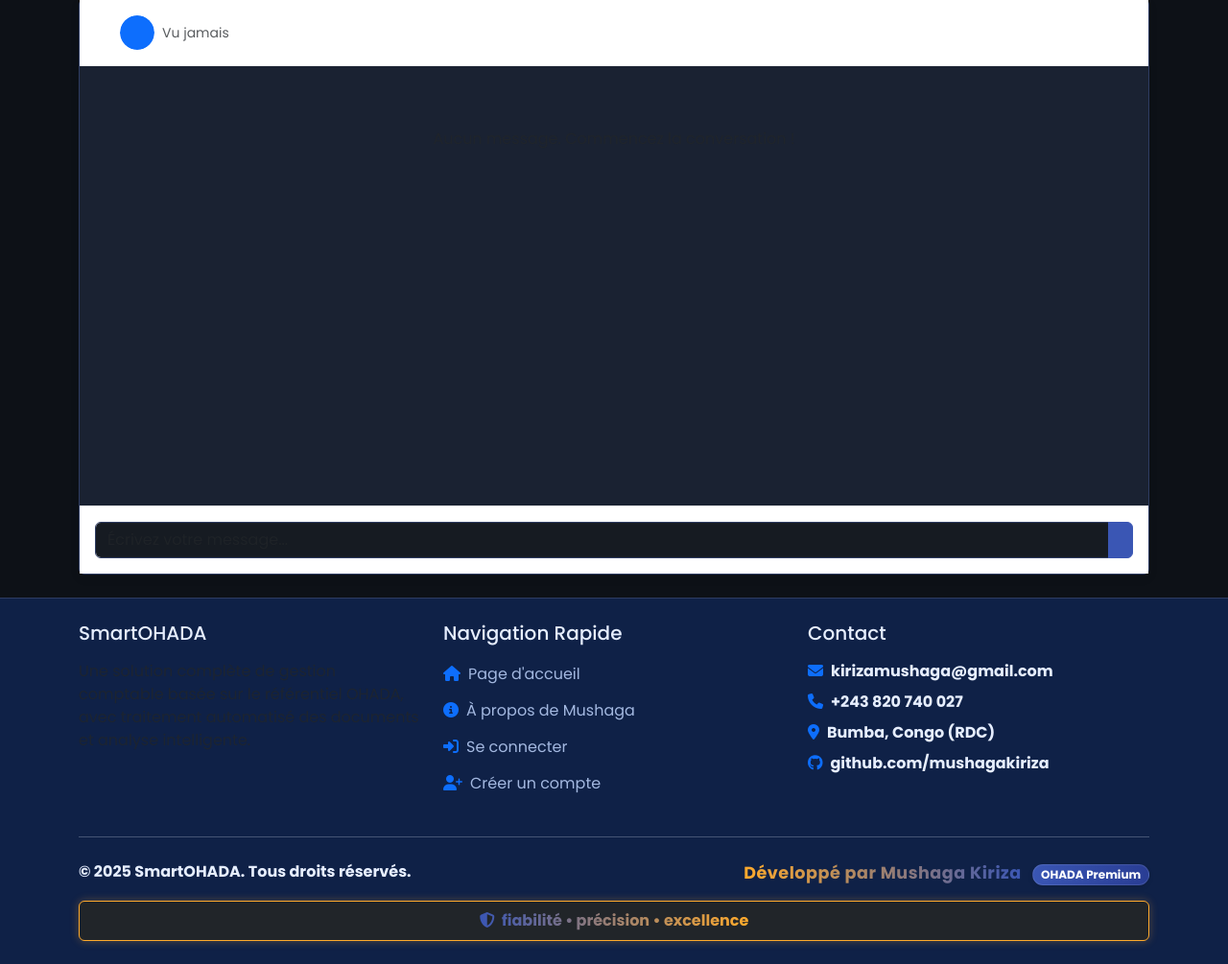
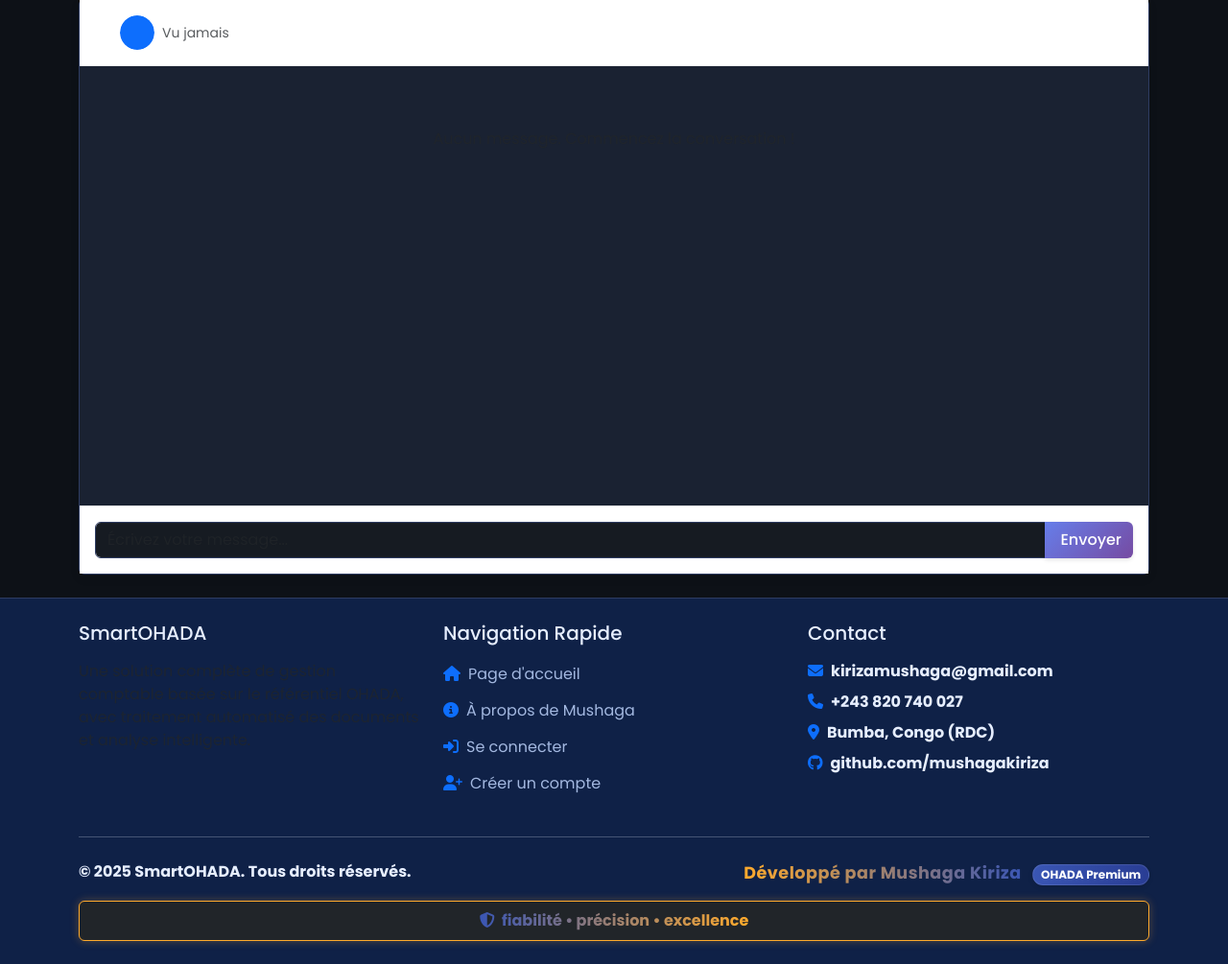
Before and after one commit to leontine526/Comptabilit-05, a Flask app: template templates/social/messages_conversation.html in a window 1280 px wide. Shown: the part 167-1172 px from the top of the page at 96% size. Run offline with Flask 3, Linux system fonts and the light colour scheme; the template is opened without the code that fills it, so the values that code supplies are empty; parts of the project's set-up code (start-up, migrations or seed data) failed here and were passed over; some libraries are stand-ins or nearby versions.

Commit message:
Assistant checkpoint: Corriger la visibilité du bouton de validation
Assistant generated file changes:
- templates/social/messages_conversation.html: Améliorer la visibilité du bouton de validation
Améliorer la visibilité du bouton de validation
- static/css/social.css: Ajouter styles pour le bouton d'envoi de message

---

User prompt:

Pourquoi je ne vois pas le bouton qui permet de valider ces changements dans la conversation

Replit-Commit-Author: Assistant
Replit-Commit-Session-Id: 584f40f8-12ad-4268-b166-ab65248156c1

```diff
--- a/static/css/social.css
+++ b/static/css/social.css
@@ -474,3 +474,42 @@
     color: #65676B;
     display: block;
 }
+
+/* Styles pour les messages privés */
+.messages-header {
+    background: linear-gradient(135deg, #667eea 0%, #764ba2 100%);
+    color: white;
+    padding: 1rem;
+    border-radius: 10px 10px 0 0;
+}
+
+/* Bouton d'envoi de message */
+#message-form .input-group button[type="submit"] {
+    background: linear-gradient(135deg, #667eea 0%, #764ba2 100%);
+    border: none;
+    color: white;
+    font-weight: 500;
+    transition: all 0.3s ease;
+    box-shadow: 0 2px 4px rgba(0,0,0,0.1);
+}
+
+#message-form .input-group button[type="submit"]:hover {
+    background: linear-gradient(135deg, #5a6fd8 0%, #6a4190 100%);
+    box-shadow: 0 4px 8px rgba(0,0,0,0.2);
+    transform: translateY(-1px);
+}
+
+#message-form .input-group button[type="submit"]:active {
+    transform: translateY(0);
+    box-shadow: 0 2px 4px rgba(0,0,0,0.1);
+}
+
+/* S'assurer que le bouton est toujours visible */
+.input-group {
+    display: flex !important;
+}
+
+.input-group button {
+    flex-shrink: 0 !important;
+    z-index: 10;
+}
--- a/templates/social/messages_conversation.html
+++ b/templates/social/messages_conversation.html
@@ -1,4 +1,3 @@
-
 {% extends "base.html" %}
 
 {% block title %}Conversation avec {{ other_user.username }}{% endblock %}
@@ -131,8 +130,9 @@
             <form id="message-form" action="{{ url_for('messages_conversation', user_id=other_user.id) }}" method="POST">
                 <div class="input-group">
                     <input type="text" class="form-control" id="message-input" name="content" placeholder="Écrivez votre message..." autocomplete="off">
-                    <button class="btn btn-primary" type="submit">
-                        <i class="bi bi-send"></i>
+                    <button class="btn btn-primary" type="submit" style="min-width: 60px;">
+                        <i class="bi bi-send me-1"></i>
+                        <span class="d-none d-sm-inline">Envoyer</span>
                     </button>
                 </div>
             </form>
```
